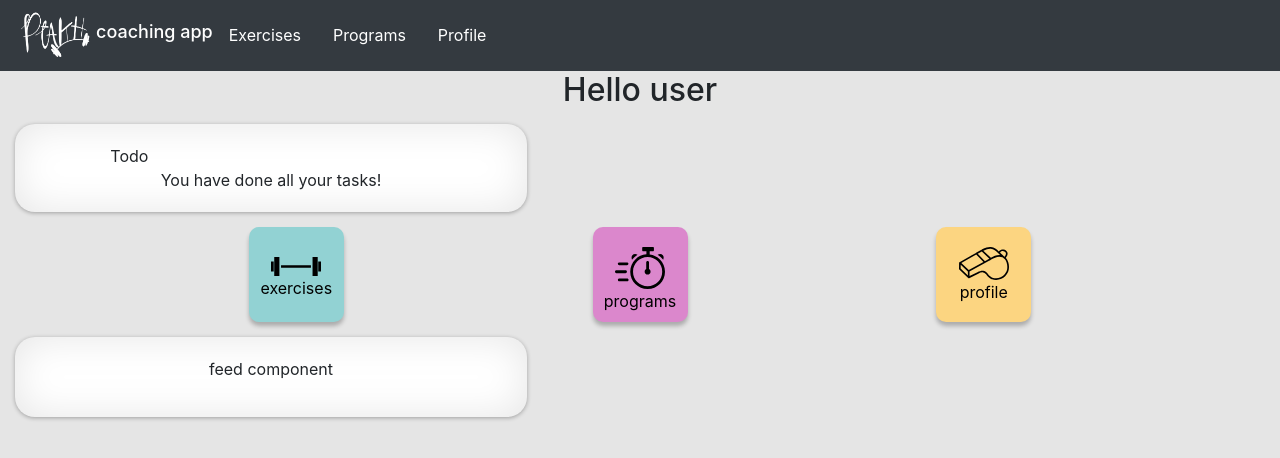
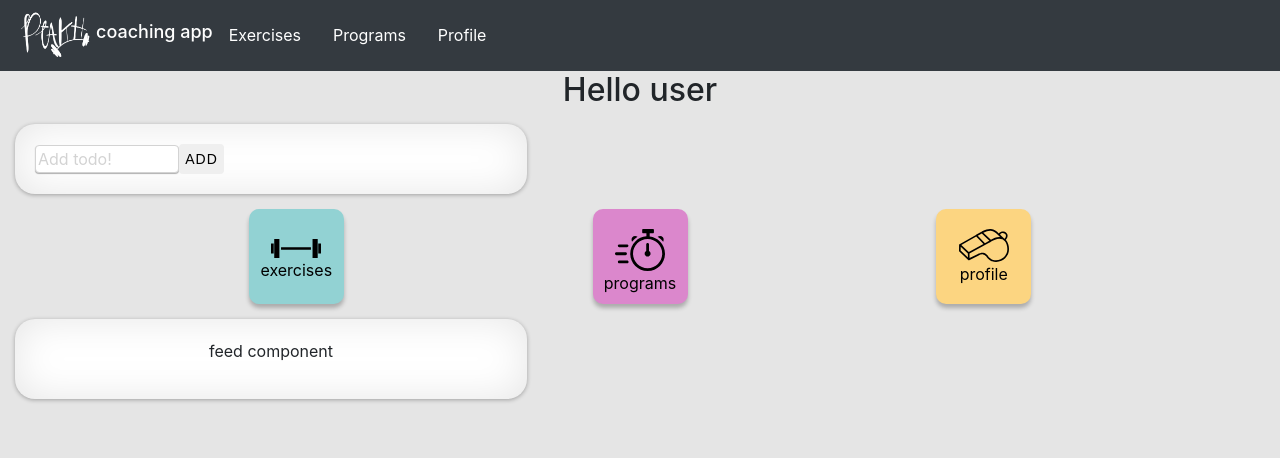
Before and after one commit to ankapako/coaching-app, a React (Create React App) app in the folder frontend/: page / in a window 1280 px wide. Shown: the top 458 px of the page. Built offline with nearby package versions, Linux system fonts and the light colour scheme.

Commit message:
created search function

```diff
--- a/frontend/src/App.js
+++ b/frontend/src/App.js
@@ -11,10 +11,12 @@ import SingleProgramPage from './pages/SingleProgramPage'
 
 import exercises from './reducers/exercises'
 import MyHeader from './components/MyHeader'
+import todos from './reducers/todos'
 
 
 const reducer = combineReducers({
   exercises: exercises.reducer,
+  todos: todos.reducer
 })
 
 const store = configureStore({ reducer })
--- a/frontend/src/components/ExerciseCard.js
+++ b/frontend/src/components/ExerciseCard.js
@@ -1,12 +1,21 @@
 import React, { useState } from 'react'
 import styled from 'styled-components/macro'
 import Card from 'react-bootstrap/Card'
-
 
 const Image = styled.img`
   width: 100%;
   float: left;
   margin-right: 10px;
+`
+const Button = styled.button`
+  font-family: 'Ubuntu', sans-serif;
+  margin: 0 5px;
+  font-size: 15px;
+  line-height: 2;
+  border-radius: 4px;
+  letter-spacing: 1px;
+  border: none;
+  cursor: pointer;
 `
 
 const ExerciseCard = ({ name, category, targetMuscles, instructions, img }) => {
@@ -19,9 +28,9 @@ const ExerciseCard = ({ name, category, targetMuscles, instructions, img }) => {
     <Card>
       <Image src={img} alt="exercise" />
       <h3>{name} </h3>
-      <button type="button" onClick={handleToggle}>
+      <Button type="button" onClick={handleToggle}>
         Show instructions
-      </button>
+      </Button>
       <div className={isActive ? 'hidden' : 'display'}>
         <p>{category}</p>
         <p>{targetMuscles}</p>
--- /dev/null
+++ b/frontend/src/components/SearchExercises.js
@@ -0,0 +1,27 @@
+import React from 'react'
+import styled from 'styled-components/macro'
+
+const Input = styled.input`
+  width: 90%;
+  padding: 10px;
+  margin: 10px;
+  border: none;
+  border-radius: 3px;
+`
+
+const SearchExercises = ({ setSearchValue }) => {
+
+  const search = (e) => {
+  setSearchValue(e.target.value)
+  }
+
+  return (
+    <Input
+      type="text"
+      placeholder="Search"
+      onChange={search}
+    />
+  )
+}
+
+export default SearchExercises
--- a/frontend/src/components/TodoList.js
+++ b/frontend/src/components/TodoList.js
@@ -1,20 +1,90 @@
-import React from 'react'
+import React, { useState } from 'react'
+import { useSelector, useDispatch } from 'react-redux'
 import styled from 'styled-components/macro'
+import ListGroup from 'react-bootstrap/ListGroup'
+
+import todos from '../reducers/todos'
 
 const TodoForm = styled.form`
+  display: flex;
+  align-items: center;
   @media (min-width: 767px) {
     width: 40%;
   }
 `
+const Input = styled.input`
+  border: 1px solid lightgrey;
+  border-radius: 4px;
 
-const ListedTodos = styled.div`
+  width: 100%;
+  ::placeholder {
+    color: lightgrey;
+  }
+  box-shadow: 0 1px 1px rgba(0, 0, 0, 0.3);
+`
+const Button = styled.button`
+  font-family: 'Ubuntu', sans-serif;
+  font-size: 14px;
+  line-height: 2;
+  border-radius: 4px;
+  letter-spacing: 1px;
+  border: none;
+  cursor: pointer;
 `
 
 const TodoList = () => {
+  const items = useSelector((store) => store.todos.items)
+
+  const [value, setValue] = useState('')
+
+  const dispatch = useDispatch()
+
+  const onFormSubmit = (e) => {
+    e.preventDefault()
+
+    const newTodo = {
+      description: value,
+      isComplete: false,
+    }
+
+    dispatch(todos.actions.addTodo(newTodo))
+    setValue('')
+  }
+
   return (
     <>
-      <TodoForm>Todo</TodoForm>
-      <ListedTodos>You have done all your tasks!</ListedTodos>
+      <TodoForm onSubmit={onFormSubmit} className="todo-form">
+        <Input
+          type="text"
+          value={value}
+          onChange={(e) => setValue(e.target.value)}
+          className="input-field"
+          placeholder="Add todo!"
+          rows="3"
+        />
+        <Button type="submit" className="add-todo-button">
+          ADD
+        </Button>
+      </TodoForm>
+      {items.map((todo) => (
+        <ListGroup>
+          <ListGroup.Item>
+            <input
+              type="checkbox"
+              checked={todo.isComplete}
+              onChange={() => dispatch(todos.actions.toggleComplete(todo.id))}
+              className="checkbox"
+            />
+            <p className="todo-text">{todo.description}</p>
+            <button
+              onClick={() => dispatch(todos.actions.removeTodo(todo.id))}
+              className="delete-button"
+            >
+              delete
+            </button>
+          </ListGroup.Item>
+        </ListGroup>
+      ))}
     </>
   )
 }
--- a/frontend/src/pages/ExercisesPage.js
+++ b/frontend/src/pages/ExercisesPage.js
@@ -3,11 +3,13 @@ import { useDispatch, useSelector } from 'react-redux'
 import styled from 'styled-components/macro'
 import CardColumns from 'react-bootstrap/CardColumns'
 import Modal from 'react-bootstrap/Modal'
+import Spinner from 'react-bootstrap/Spinner'
 
 import { fetchExercises } from '../reducers/exercises'
 
 import ExerciseCard from '../components/ExerciseCard'
 import AddNewExercise from '../components/AddNewExercise'
+import SearchExercises from '../components/SearchExercises'
 
 const SearchContainer = styled.div`
   text-align: center;
@@ -53,16 +55,11 @@ const ExercisesContainer = styled.div`
   background-color: #ffffff;
   box-shadow: 0 1px 4px rgba(0, 0, 0, 0.3), 0 0 40px rgba(0, 0, 0, 0.1) inset;
 `
-const Input = styled.input`
-  width: 90%;
-  padding: 10px;
-  margin: 10px;
-  border: none;
-  border-radius: 3px;
-`
 
 const ExercisesPage = () => {
   const [show, setShow] = useState(false)
+  const [searchValue, setSearchValue] = useState('')
+  const [exercises, setExercises] = useState([])
 
   const handleClose = () => setShow(false)
   const handleShow = () => setShow(true)
@@ -72,13 +69,19 @@ const ExercisesPage = () => {
   const dispatch = useDispatch()
 
   useEffect(() => {
+    fetch(`https://coaching-app-db.herokuapp.com/exercise?name=${searchValue}`)
+      .then((res) => res.json())
+      .then((json) => setExercises(json))
+  }, [searchValue])
+
+  useEffect(() => {
     dispatch(fetchExercises())
   }, [dispatch])
 
   return (
     <ExercisesPageBackground>
       <SearchContainer>
-        <Input type="text" placeholder="Search" />
+        <SearchExercises setSearchValue={setSearchValue} />
         <ButtonContainer>
           <Button>Filter</Button>
           <Button>Sort</Button>
@@ -93,8 +96,18 @@ const ExercisesPage = () => {
           <Modal.Header closeButton>ADD NEW EXERCISE</Modal.Header>
           <AddNewExercise />
         </Modal>
-        <div>{loading && <h4>loading...</h4>}</div>
+        <div>
+          {loading && (
+            <Spinner animation="border" role="status">
+              <span className="sr-only">Loading...</span>
+            </Spinner>
+          )}
+        </div>
         <CardColumns>
+          {exercises &&
+            exercises.map((exercise) => {
+              return <ExerciseCard key={exercise._id} {...exercise} />
+            })}
           {exercisesData &&
             exercisesData.map((exercise) => {
               return <ExerciseCard key={exercise._id} {...exercise} />
--- /dev/null
+++ b/frontend/src/reducers/todos.js
@@ -0,0 +1,35 @@
+import { createSlice } from '@reduxjs/toolkit'
+
+const todos = createSlice({
+  name: 'todos',
+  initialState: {
+    items: [],
+  },
+  reducers: {
+    toggleComplete: (store, action) => {
+      const updatedItems = store.items.map((todo) => {
+        if (todo.id === action.payload) {
+          return {
+            ...todo,
+            isComplete: !todo.isComplete,
+          }
+        } else {
+          return todo
+        }
+      })
+
+      store.items = updatedItems
+    },
+    removeTodo: (store, action) => {
+      const decreasedItems = store.items.filter(
+        (todo) => todo.id !== action.payload
+      )
+      store.items = decreasedItems
+    },
+    addTodo: (store, action) => {
+      store.items = [...store.items, action.payload]
+    },
+  },
+})
+
+export default todos
```
